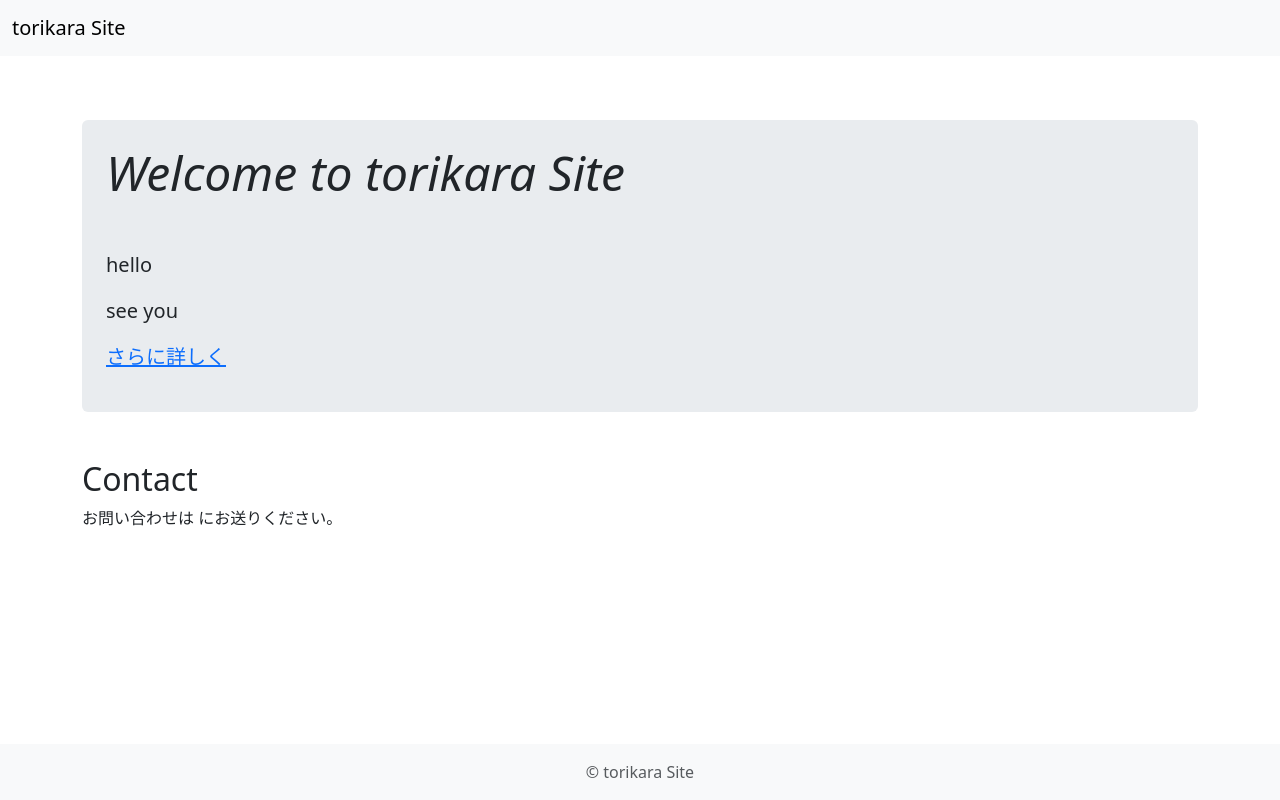
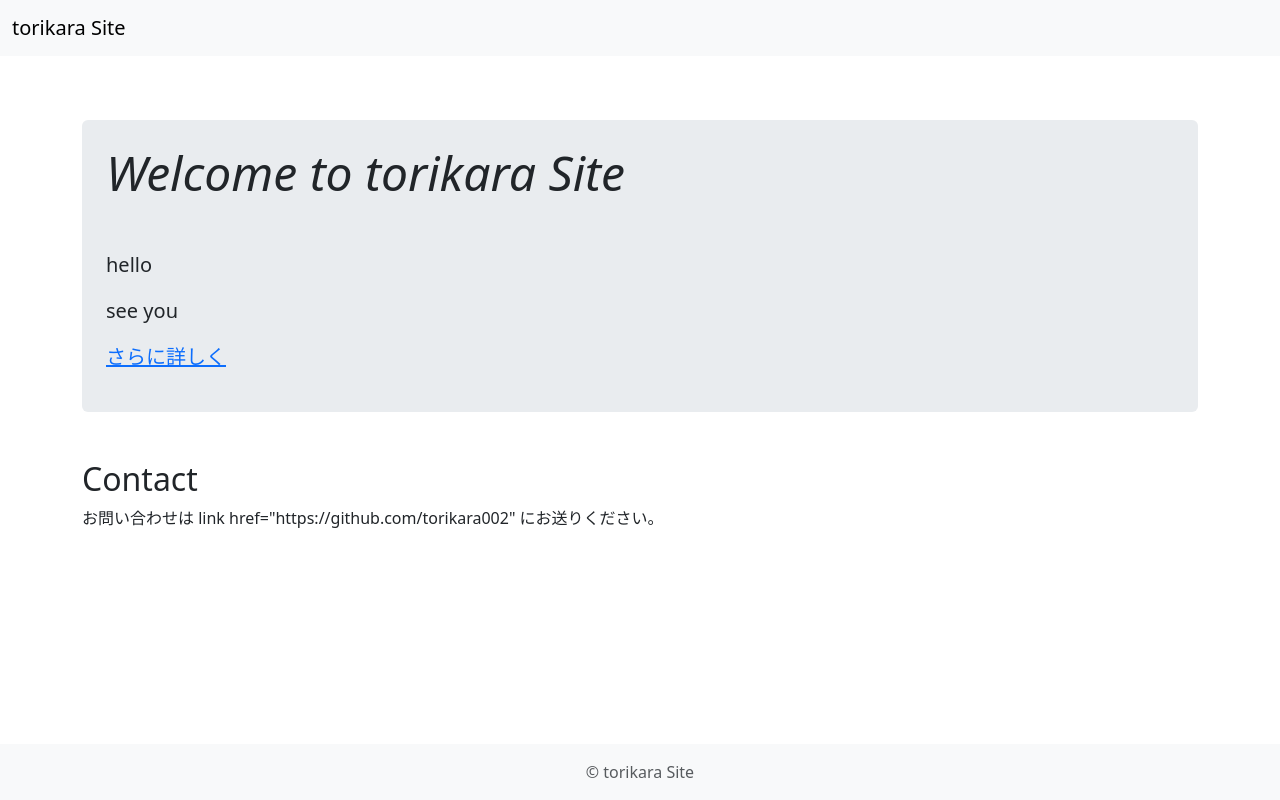
Before and after one commit to 5min-6min/-5min-.github.io, a plain HTML site: page index.html in a window 1280 px wide. Drawn offline with nearby package versions, Linux system fonts and the light colour scheme.

Commit message:
Update index.html

```diff
--- a/index.html
+++ b/index.html
@@ -27,7 +27,7 @@
         </div>
         <div class="row my-5">
             <h2>Contact</h2>
-            <p>お問い合わせは <link href="https://github.com/torikara002"> にお送りください。</p>
+            <p>お問い合わせは <a>link href="https://github.com/torikara002"</a> にお送りください。</p>
         </div>
     </div>
 </main>
```
